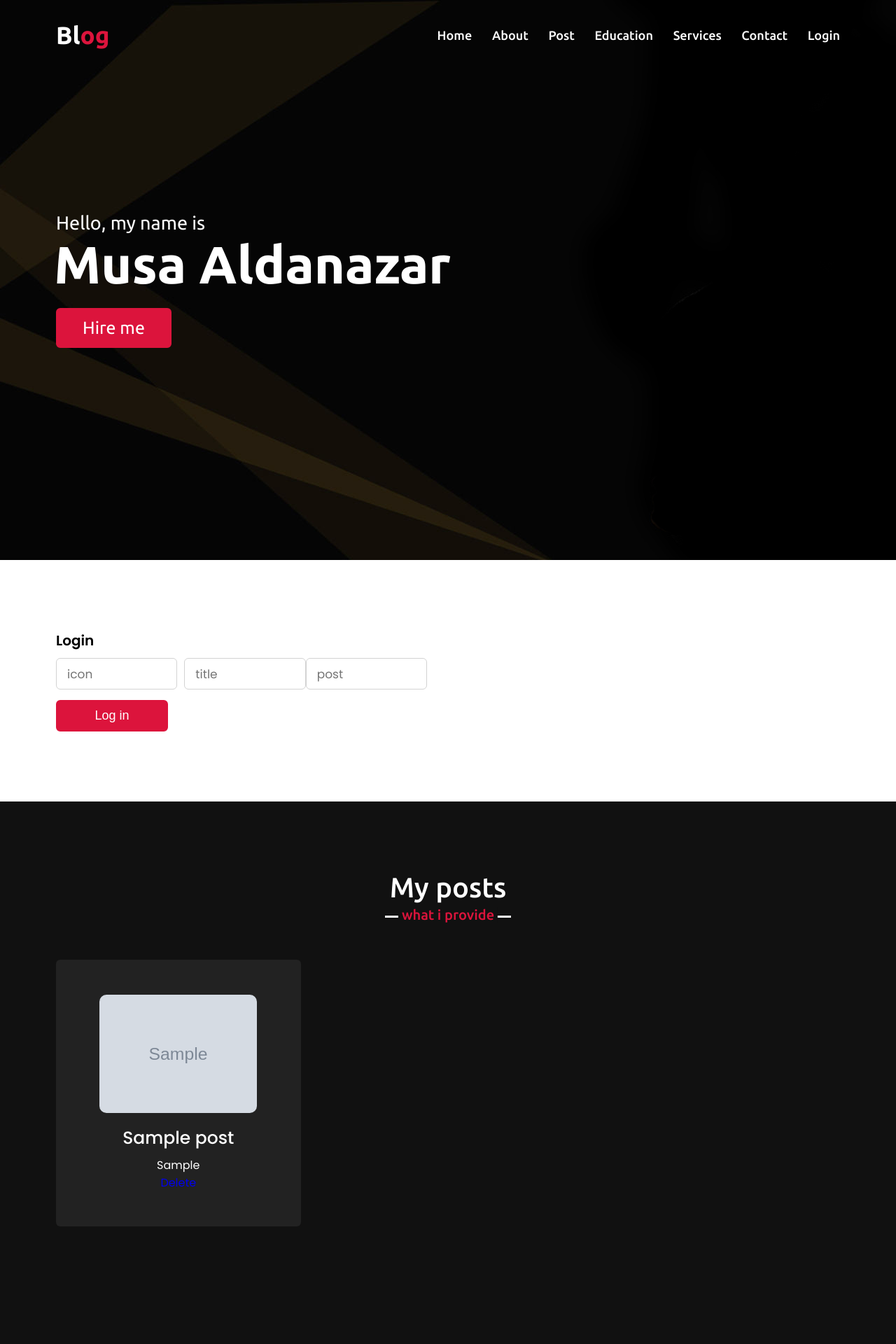
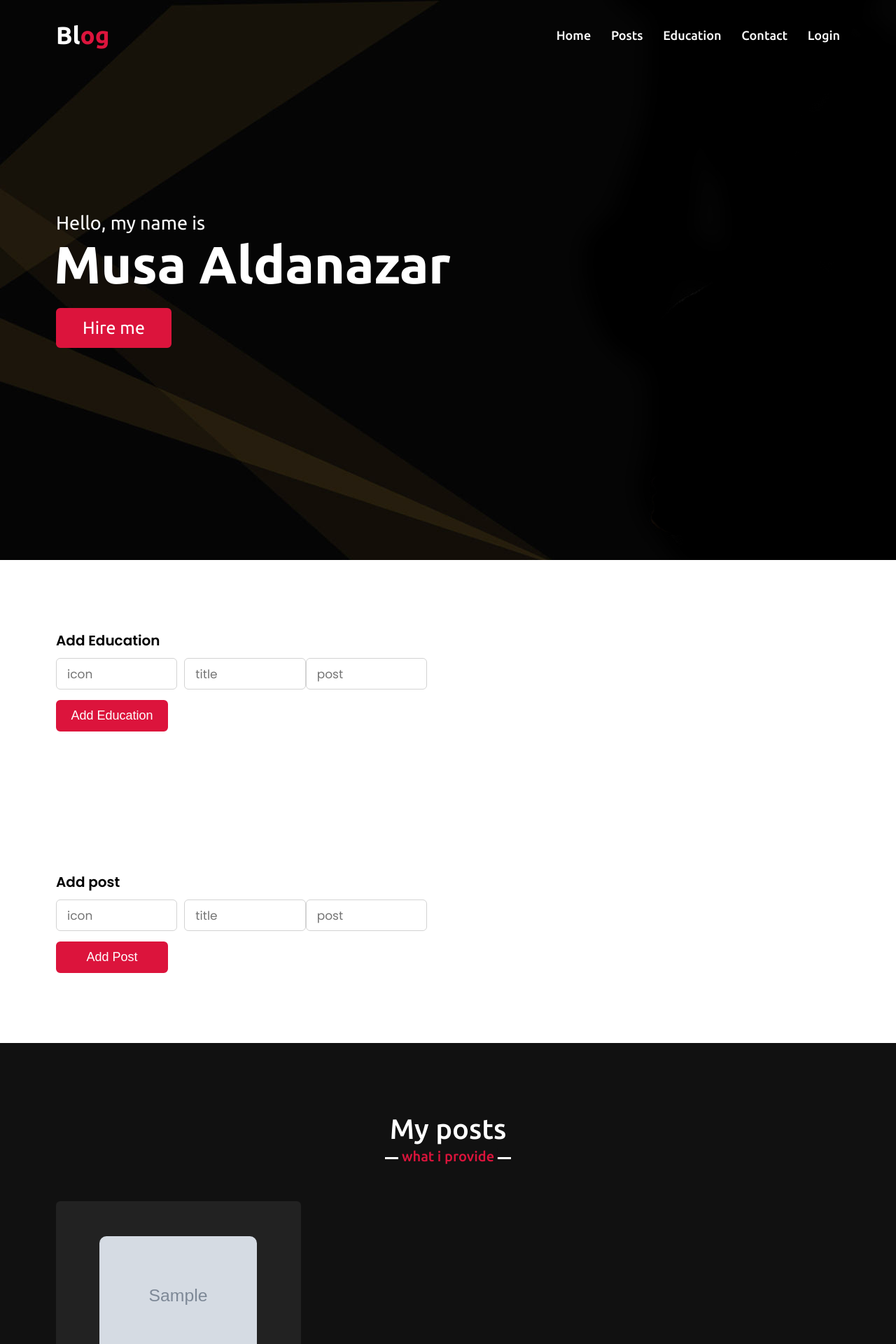
Before and after one commit to Musa-505/myblog, a PHP site: page /page/home.php in a window 1280 px wide. Shown: the top 1920 px of the page at 70% size. Run offline with PHP 8.4, Linux system fonts and the light colour scheme; the visitor is signed in with stand-in values (Sample User, id 1); tables that the repository leaves empty or names only in its code hold one stand-in row (values such as "Sample post"); grey boxes marked "Sample" are stand-in pictures.

Commit message:
modified files and fixed bugs

```diff
--- a/page/home.php
+++ b/page/home.php
@@ -26,10 +26,8 @@ if (isset($_SESSION['id']) && isset($_SESSION['login'])) {?>
             <div class="logo"><a href="#">Bl<span>og</span></a></div>
             <ul class="menu">
                 <li><a href="../http/logout.php" class="menu-btn">Home</a></li>
-                <li><a href="#about" class="menu-btn">About</a></li>
-                <li><a href="#posts" class="menu-btn">Post</a></li>
+                <li><a href="#posts" class="menu-btn">Posts</a></li>
                 <li><a href="#education" class="menu-btn">Education</a></li>
-                <li><a href="#services" class="menu-btn">Services</a></li>
                 <li><a href="#contact" class="menu-btn">Contact</a></li>
                 <li><a href="./page/login.php" class="menu-btn">Login</a></li>
             </ul>
@@ -51,18 +49,39 @@ if (isset($_SESSION['id']) && isset($_SESSION['login'])) {?>
         </div>
     </section>
 
-    <?php
-	    include "../http/conn-db.php";
-	    $sql = "SELECT * FROM post";
-	    $result = mysqli_query($conn, $sql);
-	?>
-
-    <!-- login section start -->
-    <section class="contact" id="contact">
+    <!-- add education section start -->
+    <section class="contact">
         <div class="max-width">
             <div class="contact-content">
                 <div class="column right">
-                    <div class="text">Login</div>
+                    <div class="text">Add Education</div>
+                    <form action="../http/edu-s.php" method="POST">
+                        <div class="fields">
+                            <div class="field name">
+                                <input type="text" placeholder="icon" required name="icon" autocomplete="off">
+                            </div>
+                            <div class="field text">
+                                <input type="text" placeholder="title" required name="title" autocomplete="off">
+                            </div>
+                            <div class="field email">
+                                <input type="text" placeholder="post" required name="post" autocomplete="off">
+                            </div>
+                        </div>
+                        <div class="button-area">
+                                <button type="submit" name="submit">Add Education</button>
+                            </div>
+                    </form>
+                </div>
+            </div>
+        </div>
+    </section>
+
+    <!-- add post section start -->
+    <section class="contact">
+        <div class="max-width">
+            <div class="contact-content">
+                <div class="column right">
+                    <div class="text">Add post</div>
                     <form action="../http/post-s.php" method="POST">
                         <div class="fields">
                             <div class="field name">
@@ -75,14 +94,8 @@ if (isset($_SESSION['id']) && isset($_SESSION['login'])) {?>
                                 <input type="text" placeholder="post" required name="post" autocomplete="off">
                             </div>
                         </div>
-                        <!-- <div class="field">
-                            <input type="text" placeholder="Subject" required>
-                        </div>
-                        <div class="field textarea">
-                            <textarea cols="30" rows="10" placeholder="Message.." required></textarea>
-                        </div> -->
                         <div class="button-area">
-                            <button type="submit" name="submit">Log in</button>
+                            <button type="submit" name="submit">Add Post</button>
                         </div>
                     </form>
                 </div>
@@ -90,6 +103,11 @@ if (isset($_SESSION['id']) && isset($_SESSION['login'])) {?>
         </div>
     </section>
 
+    <?php
+	    include "../http/conn-db.php";
+	    $sql = "SELECT * FROM post";
+	    $result = mysqli_query($conn, $sql);
+	?>
     <!-- posts section start -->
     <section class="posts" id="posts">
         <div class="max-width">
@@ -101,12 +119,37 @@ if (isset($_SESSION['id']) && isset($_SESSION['login'])) {?>
                         <img src="../images/<?php echo $row['icon'];?>"></img>
                         <div class="text"><?php echo $row['title'];?></div>
                         <p><?php echo $row['post']?></p>
+                        <a class="del-btn" href="../http/edu-s.php?delete=<?php echo $row['id']; ?>">Delete</a>
+                    </div>
+                </div>
+                <?php endwhile; ?>
+            </div>
+        </div>
+    </section>
+
+    <?php
+	    include "../http/conn-db.php";
+	    $sql = "SELECT * FROM edu";
+	    $result = mysqli_query($conn, $sql);
+	?>
+
+    <!-- education section start -->
+    <section class="education" id="education">
+        <div class="max-width">
+            <h2 class="title">Education</h2>
+            <div class="edu-content">
+            <?php     while ($row = mysqli_fetch_array($result)) : ?>
+                <div class="card">
+                    <div class="box">
+                        <img src="../images/<?php echo $row['icon'];?>"></img>
+                        <div class="text"><?php echo $row['title'];?></div>
+                        <p><?php echo $row['post']?></p>
                         <a class="del-btn" href="../http/post-s.php?delete=<?php echo $row['id']; ?>">Delete</a>
                     </div>
                 </div>
                 <?php endwhile; ?>
+               </div>
             </div>
-
         </div>
     </section>
 
@@ -117,7 +160,7 @@ if (isset($_SESSION['id']) && isset($_SESSION['login'])) {?>
 	?>
 
     <!-- my contact massages section start -->
-    <section class="posts" id="posts">
+    <section class="posts" id="contact">
         <div class="max-width">
             <h2 class="title">my contact massages</h2>
             <div class="post-content">
@@ -132,69 +175,6 @@ if (isset($_SESSION['id']) && isset($_SESSION['login'])) {?>
                     </div>
                 </div>
                 <?php endwhile; ?>
-            </div>
-
-        </div>
-    </section>
-
-    <!-- education section start -->
-    <section class="education" id="education">
-        <div class="max-width">
-            <h2 class="title">Education</h2>
-            <div class="edu-content">
-                <div class="card">
-                    <div class="box">
-                        <i class="fas fa-paint-brush"></i>
-                        <div class="text">Web Design</div>
-                        <p>Lorem ipsum dolor sit amet consectetur, adipisicing elit. Rem quia sunt, quasi quo illo enim.</p>
-                    </div>
-                </div>
-                <div class="card">
-                    <div class="box">
-                        <i class="fas fa-chart-line"></i>
-                        <div class="text"></div>
-                        <p>Lorem ipsum dolor sit amet consectetur, adipisicing elit. Rem quia sunt, quasi quo illo enim.</p>
-                    </div>
-                </div>
-                <div class="card">
-                    <div class="box">
-                        <i class="fas fa-code"></i>
-                        <div class="text">Apps Design</div>
-                        <p>Lorem ipsum dolor sit amet consectetur, adipisicing elit. Rem quia sunt, quasi quo illo enim.</p>
-                    </div>
-                </div>
-               </div>
-            </div>
-        </div>
-    </section>
-
-    <!-- services section start -->
-    <section class="services" id="services">
-        <div class="max-width">
-            <h2 class="title">My services</h2>
-            <div class="serv-content">
-                <div class="card">
-                    <div class="box">
-                        <i class="fas fa-paint-brush"></i>
-                        <div class="text">Web Design</div>
-                        <p>Lorem ipsum dolor sit amet consectetur, adipisicing elit. Rem quia sunt, quasi quo illo enim.</p>
-                    </div>
-                </div>
-                <div class="card">
-                    <div class="box">
-                        <i class="fas fa-chart-line"></i>
-                        <div class="text">Advertising</div>
-                        <p>Lorem ipsum dolor sit amet consectetur, adipisicing elit. Rem quia sunt, quasi quo illo enim.</p>
-                    </div>
-                </div>
-                <div class="card">
-                    <div class="box">
-                        <i class="fas fa-code"></i>
-                        <div class="text">Apps Design</div>
-                        <p>Lorem ipsum dolor sit amet consectetur, adipisicing elit. Rem quia sunt, quasi quo illo enim.</p>
-                    </div>
-                </div>
-               </div>
             </div>
         </div>
     </section>
```
Also changed, not shown: http/edu-s.php (added, +48 -0 lines), index.php (+12 -40 lines).
